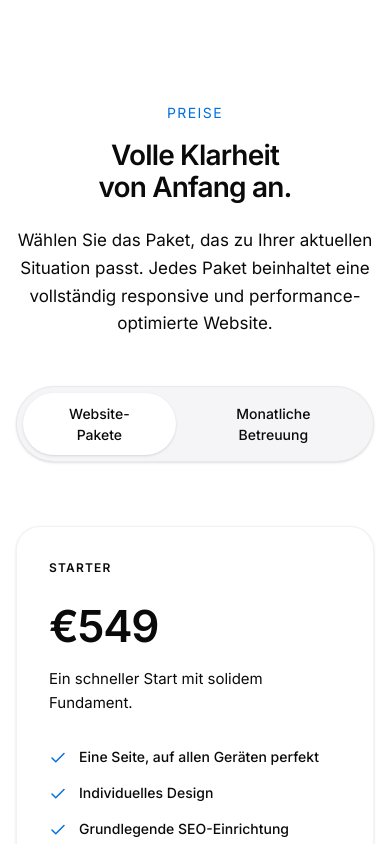
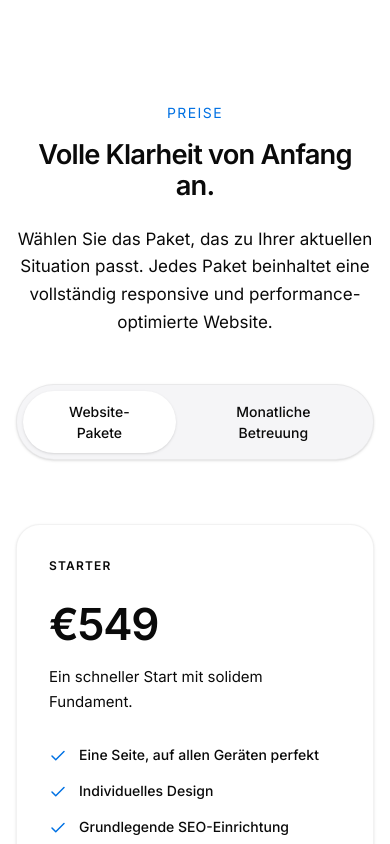
Before and after one commit to atageldiyewhalyl-web/null, a React (Vite) app: page / in a window 390 px wide. Shown: the part 4100-4944 px from the top of the page. Built offline with nearby package versions, Linux system fonts and the light colour scheme.

Commit message:
Optimize Pricing and Contact titles for mobile

```diff
--- a/src/app/components/Contact.tsx
+++ b/src/app/components/Contact.tsx
@@ -55,12 +55,12 @@ export function Contact() {
               {t("contact.label", lang)}
             </p>
             <h2
-              className="text-[clamp(1.75rem,4vw,2.75rem)] tracking-[-0.03em] leading-[1.15] mb-6"
+              className="text-[clamp(1.625rem,7vw,2.75rem)] tracking-[-0.03em] leading-[1.15] mb-6"
               style={{ fontWeight: 600 }}
             >
               {t("contact.title1", lang)}
-              <br />
-              {t("contact.title2", lang)}
+              <br className="hidden sm:block" />
+              {" "}{t("contact.title2", lang)}
             </h2>
             <p className="text-[1.0625rem] text-muted-foreground leading-relaxed mb-10">
               {t("contact.description", lang)}
--- a/src/app/components/Pricing.tsx
+++ b/src/app/components/Pricing.tsx
@@ -80,12 +80,12 @@ export function Pricing() {
             {t("pricing.label", lang)}
           </p>
           <h2
-            className="text-[clamp(1.75rem,4vw,2.75rem)] tracking-[-0.03em] leading-[1.15] mb-6"
+            className="text-[clamp(1.625rem,7vw,2.75rem)] tracking-[-0.03em] leading-[1.15] mb-6"
             style={{ fontWeight: 600 }}
           >
             {t("pricing.title1", lang)}
-            <br />
-            {t("pricing.title2", lang)}
+            <br className="hidden sm:block" />
+            {" "}{t("pricing.title2", lang)}
           </h2>
           <p className="text-[1.0625rem] text-muted-foreground leading-relaxed">
             {t("pricing.description", lang)}
```
